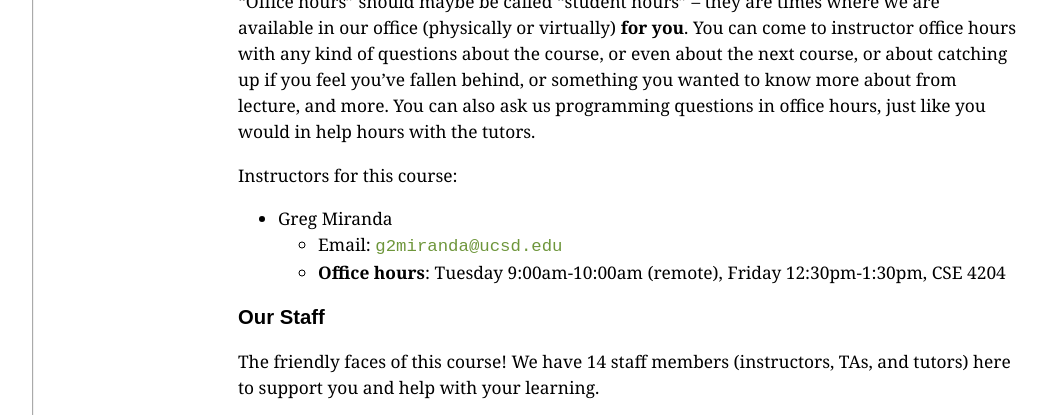
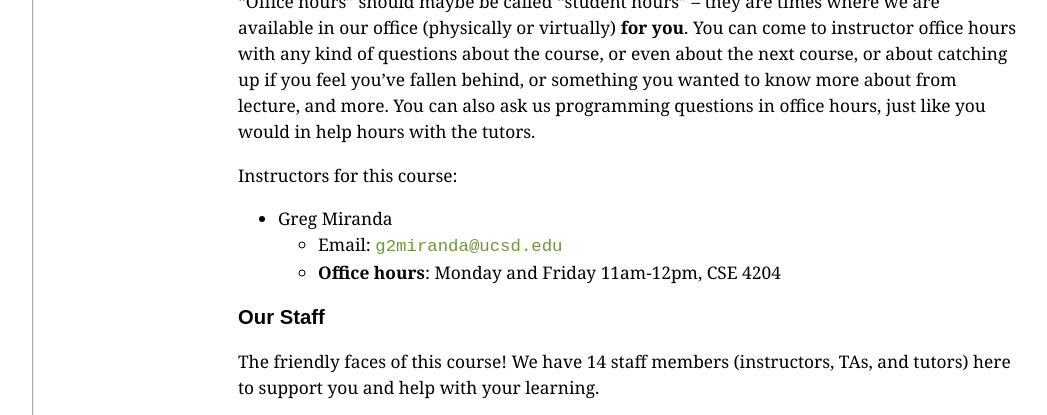
Before and after one commit to ucsd-cse12-sp24/ucsd-cse12-sp24.github.io, a Jekyll site: the page built from help-hours.md, in a window 1280 px wide and 900 px high, scrolled down 3444 px, cut to the strip 0-415 px from the top of the window. Shown: the whole strip, without its empty margins (56-1103 px from the left). Built offline with Jekyll 4.4.1, drawn with Linux system fonts in a browser that asks for light colours.

Commit message:
Update help-hours.md

```diff
--- a/help-hours.md
+++ b/help-hours.md
@@ -20,7 +20,7 @@ that you may meet with tutors and TAs to receive help. Office hours to meet with
 are a different option, and are explained later on this page.
 
 The process for getting help can be found in the
-[Tutoring Procedurs](https://docs.google.com/document/d/16L0N2ASrPRID6di404vrbs3I_xkavs_7UG0G5CcGDuQ/edit?usp=sharing){:target="_blank"} document.
+[Tutoring Procedurs](https://docs.google.com/document/d/1mnOIYC6XQ6J0OWPsuMIWT5I6KG6Zy_I6n_0oqxIA9rs/edit?usp=sharing){:target="_blank"} document.
 
 Once you've submitted a ticket, a staff member will accept your ticket when available. You will get
 updates in autograder about your ticket once you file it.
@@ -35,8 +35,7 @@ Then follow the steps in the tutoring procedures document for submitting a ticke
 
 ### In-person Help
 
-For in-person help, come to our lab room B240, which is on the lowest level of the CSE building. If there are no seats
-in B240, feel free to use another lab on the bottom (basement) floor of the CSE building.
+For in-person help, come to our lab room B240, which is on the lowest level of the CSE building. If there are no seats in B240, feel free to use another lab on the bottom (basement) floor of the CSE building.
 
 Then follow the steps in the tutoring procedures document for submitting a ticket.
 
@@ -69,7 +68,7 @@ help hours with the tutors.
 Instructors for this course:
 - Greg Miranda
   - Email: `g2miranda@ucsd.edu`
-  - **Office hours**: Tuesday 9:00am-10:00am (remote), Friday 12:30pm-1:30pm, CSE 4204
+  - **Office hours**: Monday and Friday 11am-12pm, CSE 4204
 
 ### Our Staff
 The friendly faces of this course! We have 14 staff members (instructors, TAs, and tutors) here
```
